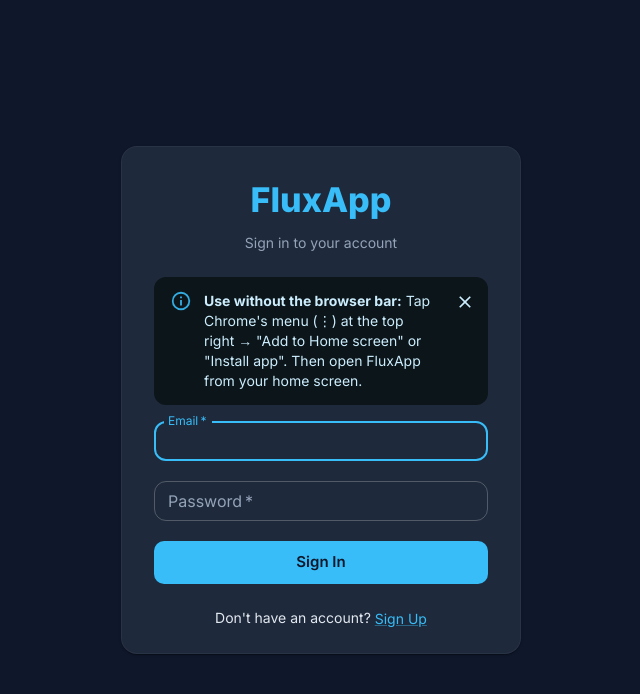
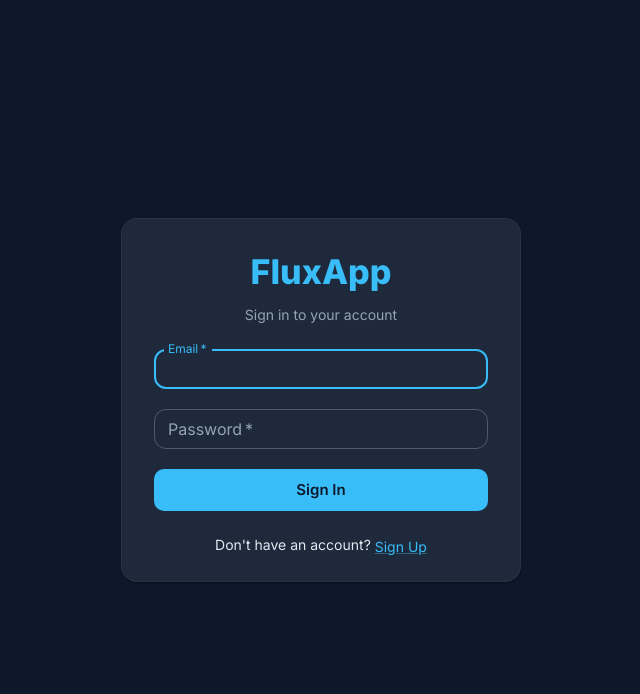
Before and after one commit to Giancalabria/FluxApp, a React (Vite) app: page /login in a window 1280 px wide. Shown: the top 694 px of the page, without its empty margins (319-959 px from the left). Built offline with nearby package versions, Linux system fonts and the light colour scheme; no server answers; some icons are missing.

Commit message:
Removing login

```diff
--- a/src/pages/Login.jsx
+++ b/src/pages/Login.jsx
@@ -123,21 +123,6 @@ export default function Login() {
             {isSignUp ? 'Create your account' : 'Sign in to your account'}
           </Typography>
 
-          <Collapse in={showInstallHint}>
-            <Alert
-              severity="info"
-              onClose={dismissInstallHint}
-              sx={{ mb: 2 }}
-              slotProps={{
-                closeButton: { 'aria-label': 'Dismiss' },
-              }}
-            >
-              <Typography variant="body2" component="span">
-                <strong>Use without the browser bar:</strong> Tap Chrome&apos;s menu (⋮) at the top right → &quot;Add to Home screen&quot; or &quot;Install app&quot;. Then open FluxApp from your home screen.
-              </Typography>
-            </Alert>
-          </Collapse>
-
           {error && (
             <Alert severity="error" sx={{ mb: 2 }}>
               {error}
```
